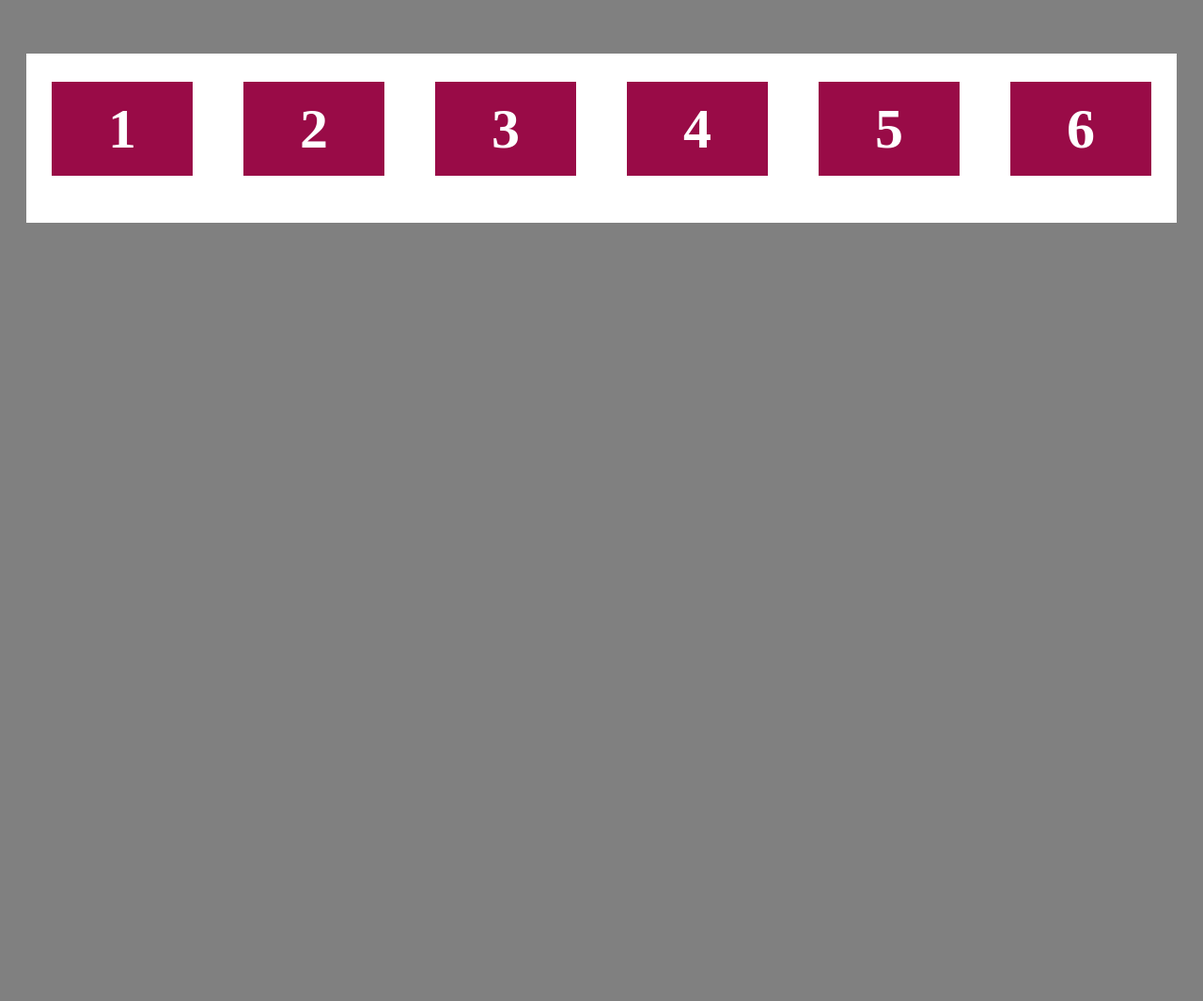
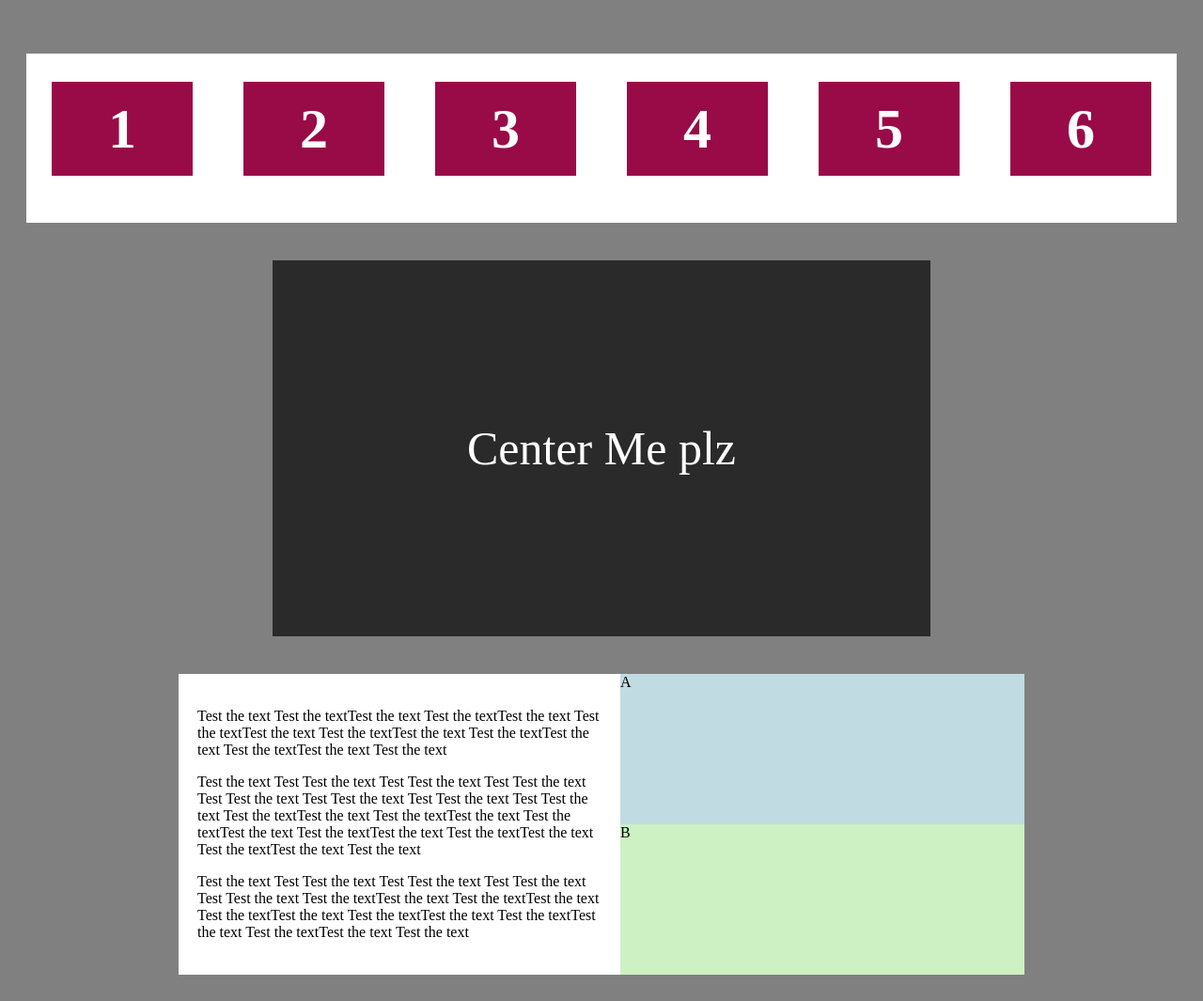
Before and after one commit to rohanpol/Displayflex, a plain HTML site: page index.html in a window 1280 px wide. Shown: the part 966-2031 px from the top of the page at 94% size. Before the commit the page ends 1231 px from the top, so only its background shows below. Drawn offline with Linux system fonts and the light colour scheme.

Commit message:
added flex css next

```diff
--- a/index.html
+++ b/index.html
@@ -79,9 +79,25 @@
         <div class="fixed-size">6</div>
     </div>
 
+    <!--Se5-->
 
+    <div class="banner">
+        <div class="center-me">Center Me plz</div>
+    </div>
 
+    <!---Se6-->
 
+    <div class="equal-height-container">
+        <div class="first">
+            <p>Test the text Test the textTest the text Test the textTest the text Test the textTest the text Test the textTest the text Test the textTest the text Test the textTest the text Test the text</p>
+            <p>Test the text Test Test the text Test Test the text Test Test the text Test Test the text Test Test the text Test Test the text Test Test the text Test the textTest the text Test the textTest the text Test the textTest the text Test the textTest the text Test the textTest the text Test the textTest the text Test the text</p>
+            <p>Test the text Test Test the text Test Test the text Test Test the text Test Test the text Test the textTest the text Test the textTest the text Test the textTest the text Test the textTest the text Test the textTest the text Test the textTest the text Test the text</p>
+        </div>
+        <div class="second">
+            <div class="second-a">A</div>
+            <div class="second-b">B</div>
+        </div>
+    </div>
 
 
 </body>
--- a/style1.css
+++ b/style1.css
@@ -113,3 +113,59 @@ body {
     font-size: 60px;
     margin-bottom: 20px;
 }
+
+
+/******se5*****/
+
+.banner {
+    height: 400px;
+    max-width: 700px;
+    margin: 40px auto 40px auto;
+    background-color: #2a2a2a;
+    display: flex;
+}
+.center-me {
+    color: #FFF;
+    font-size: 50px;
+    margin: auto;
+}
+
+
+
+/**Se6****/
+
+.equal-height-container {
+    max-width: 900px;
+    margin: 0 auto;
+}
+
+
+.first {
+    background-color: #FFF;
+    padding: 20px;
+    flex: 1;
+}
+
+.second {
+    background-color: yellow;
+}
+.second-a{
+    background-color: #c0dbe2;
+    flex: 1;
+}
+.second-b{
+    background-color: #cdf1c3;
+    flex: 1;
+}
+
+@media (min-width:900px){
+    .equal-height-container {
+        display: flex;
+    }
+
+    .second {
+        flex: 1;
+        display: flex;
+        flex-direction: column;
+    }
+}
```
